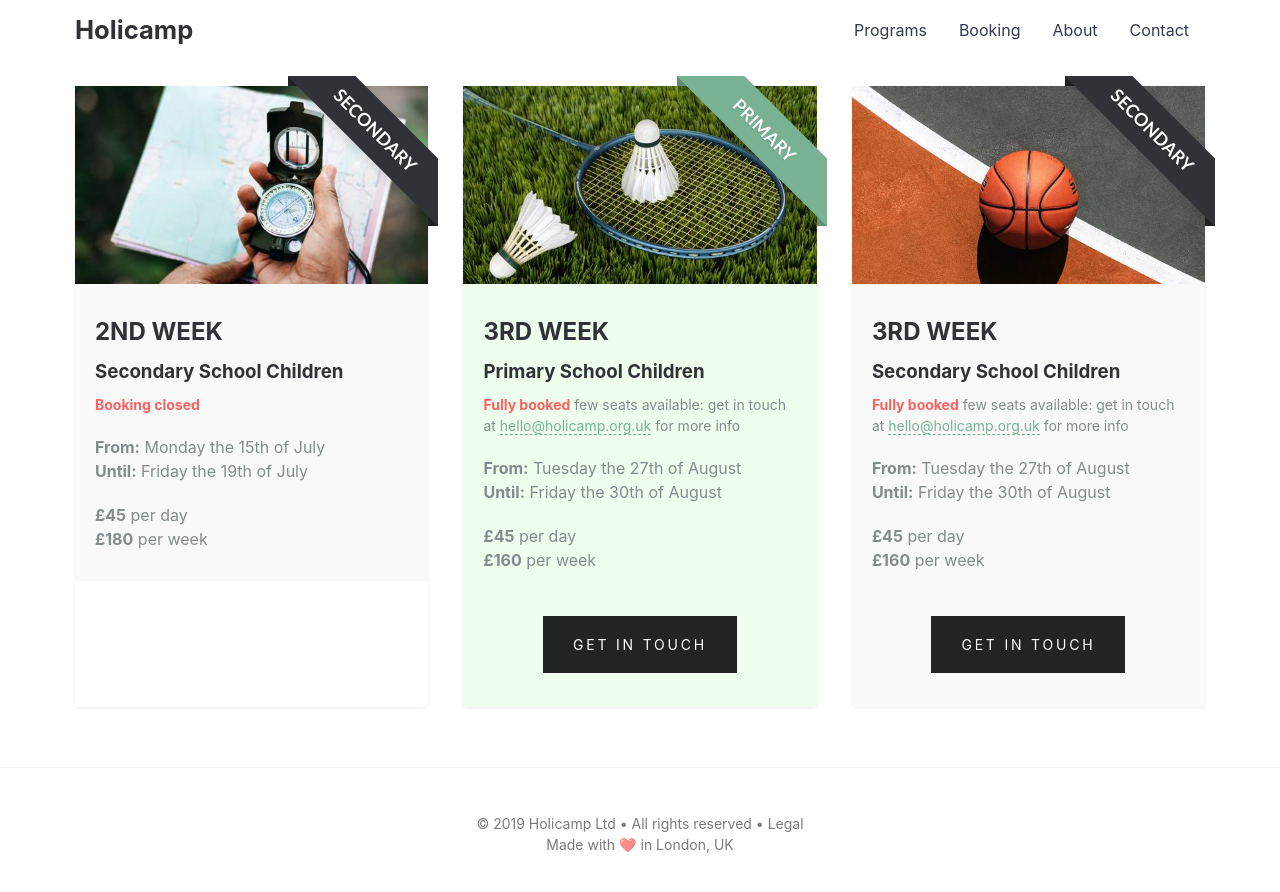
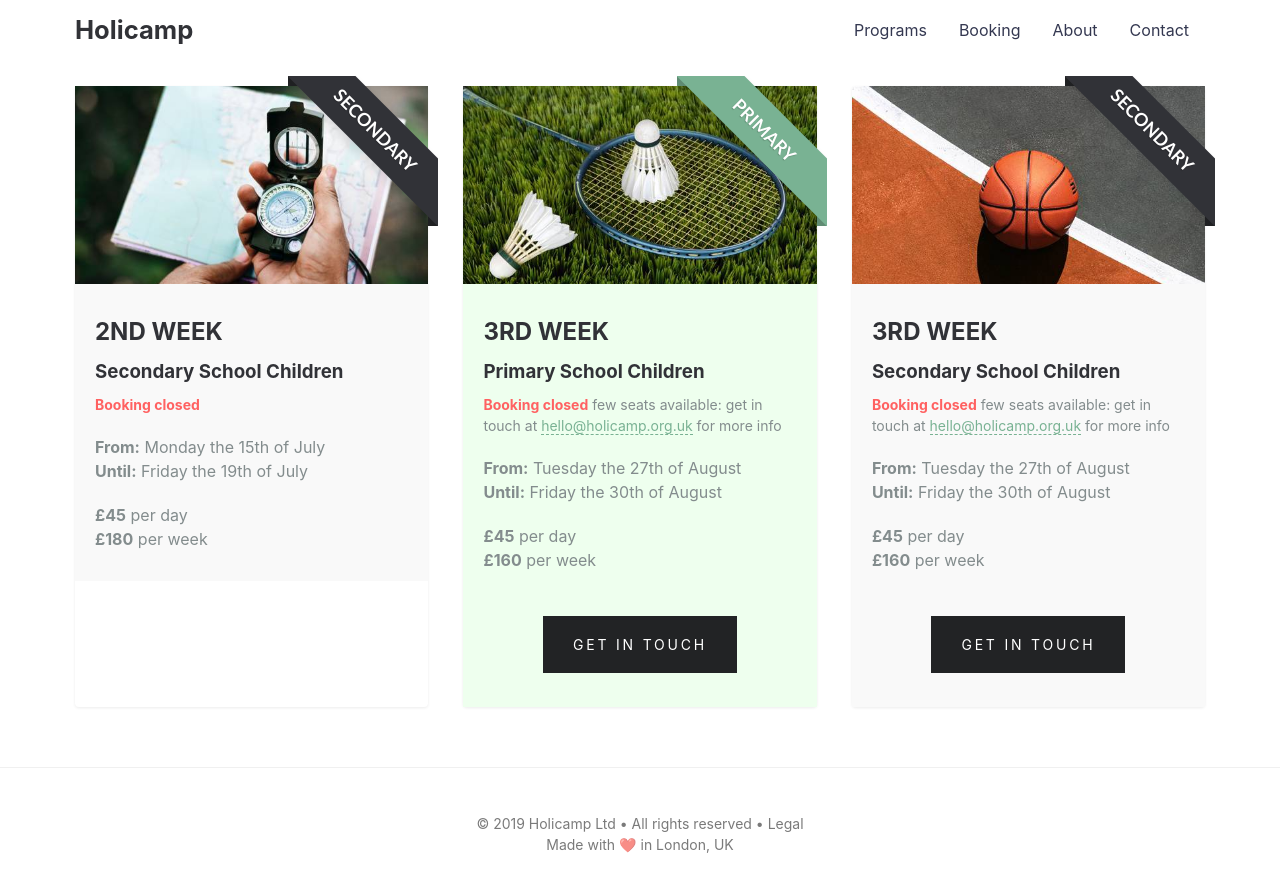
Before and after one commit to holicamp/holicamp.github.io, a Jekyll site: the page built from index.md, in a window 1280 px wide and 900 px high, scrolled down 2171 px. Shown: the top 892 px of the window. Built offline with Jekyll 4.4.1, drawn with Linux system fonts in a browser that asks for light colours; nearby versions of some CDN libraries; comment, search, counter and statistics services are not loaded.

Commit message:
Update card.html

```diff
--- a/_includes/card.html
+++ b/_includes/card.html
@@ -43,7 +43,7 @@
             <span class="post-card__meta">
                 {% if post.typeform-url %}
                     {% if post.typeform-url == 'full' %}
-                        <strong class="txt-danger">Fully booked</strong> few seats available: get in touch at <span class="link">hello@holicamp.org.uk</span> for more info
+                        <strong class="txt-danger">Booking closed</strong> few seats available: get in touch at <span class="link">hello@holicamp.org.uk</span> for more info
                     {% elsif post.typeform-url == 'closed' %}
                         <strong class="txt-danger">Booking closed</strong>
                     {% elsif post.typeform-url == 'soon' %}
```
